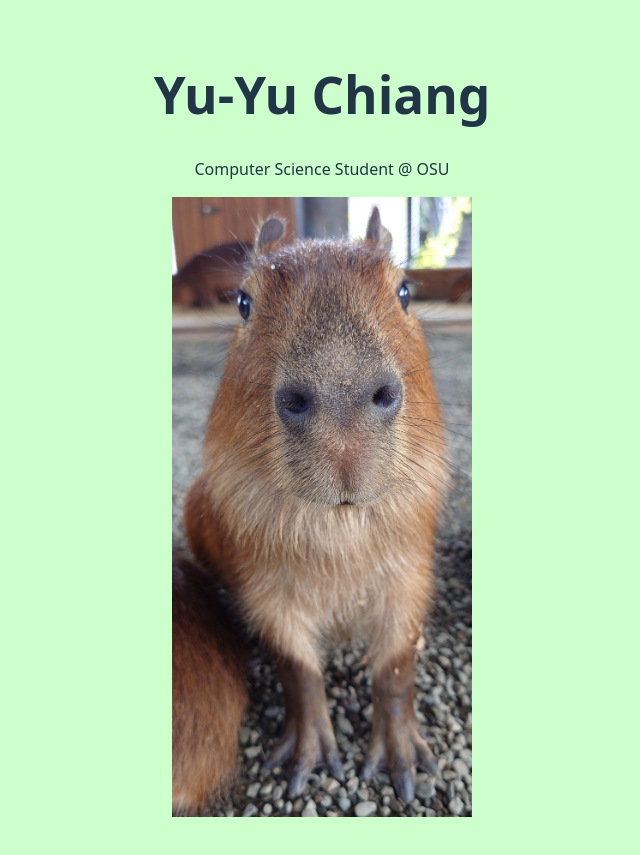
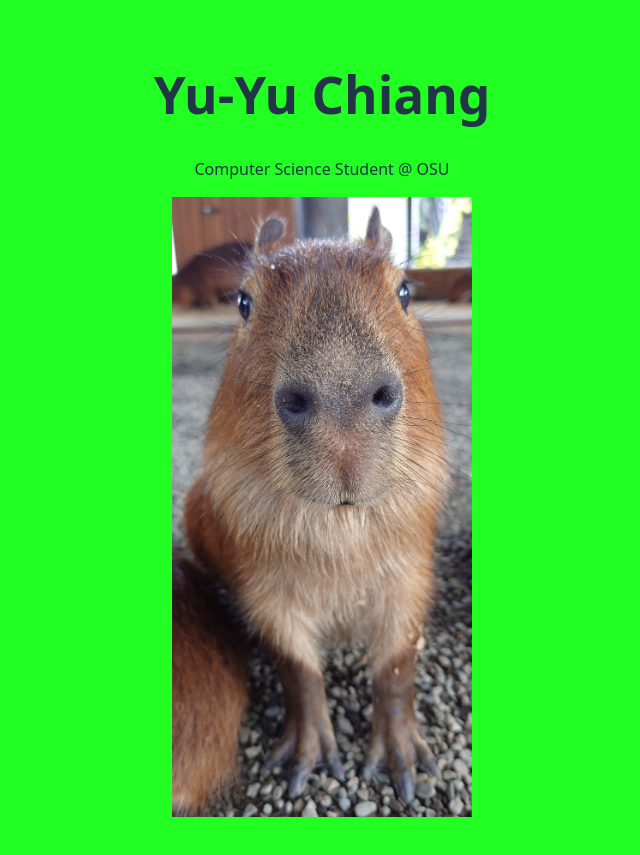
Before and after one commit to fks0057/react-portfolio, a React (Vite) app: page / in a window 1280 px wide. Shown: the whole page, without its empty margins (318-958 px from the left). Built offline with nearby package versions, Linux system fonts and the light colour scheme.

Commit message:
update index.css

```diff
--- a/src/index.css
+++ b/src/index.css
@@ -57,7 +57,7 @@ button:focus-visible {
 @media (prefers-color-scheme: light) {
   :root {
     color: #213547;
-    background-color: #ccffcc;
+    background-color: #22ff22;
   }
   a:hover {
     color: #747bff;
```
